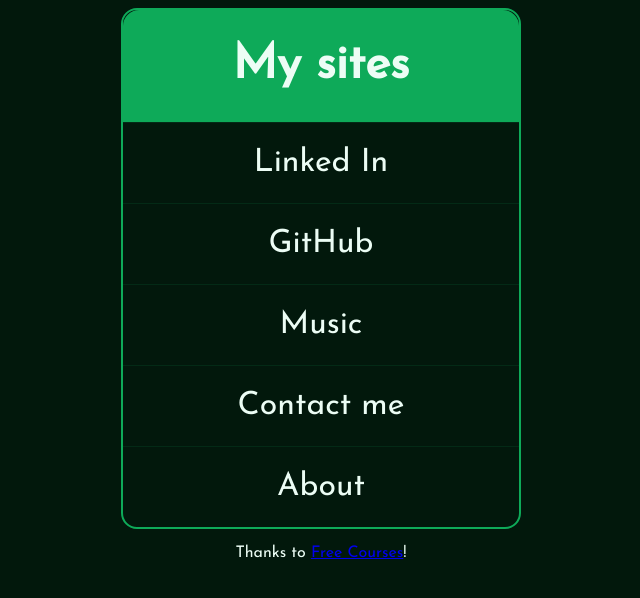
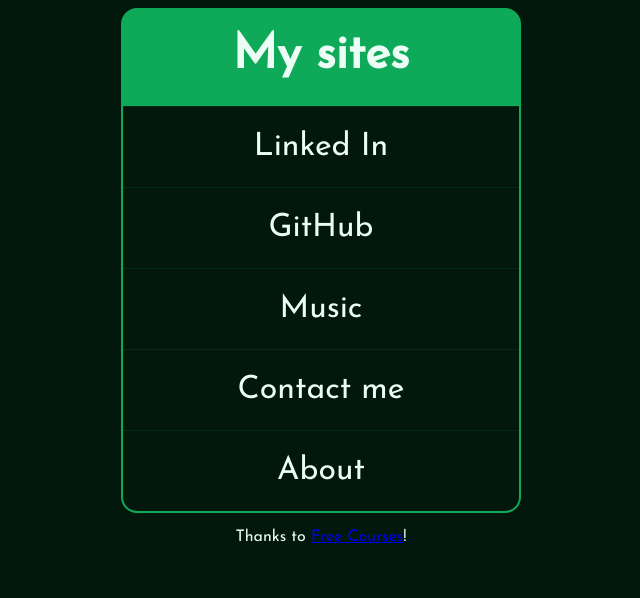
Before and after one commit to J-Agostino/j-agostino.github.io, a plain HTML site: page index.html in a window 1280 px wide. Shown: the whole page, without its empty margins (319-959 px from the left). Drawn offline with Linux system fonts and the light colour scheme.

Commit message:
removed title border

```diff
--- a/css/style.css
+++ b/css/style.css
@@ -16,7 +16,7 @@ body {
 
 nav {
     border: 2px solid #0eaa59;
-    border-radius: 1rem;
+    border-radius: 0 0 1rem 1rem;
     margin: 0 auto  1rem;
     max-width: 400px; /* this sets a particular space, width */
     font-size: 2rem;
@@ -24,9 +24,12 @@ nav {
 }
 
 h2 {
+    max-width: 400px;
+    margin: 0 auto 0;
     text-align: center;
+    font-size: 3em;
     color: #ecfdf5;
-    padding: 1rem;
+    padding: 1.5rem;
     background: #0eaa59;
     border-radius: 1rem 1rem 0 0;
 }
--- a/index.html
+++ b/index.html
@@ -10,8 +10,8 @@
 </head>
 
 <body>
-   <nav>
-       <h2>My sites</h2>
+    <h2>My sites</h2>
+    <nav>
        <ul>
            <li><a target="_blank" href="https://www.linkedin.com/in/juan-agostino/">Linked In</a></li>
            <li><a target="_blank" href="https://github.com/J-Agostino">GitHub</a></li>
```
